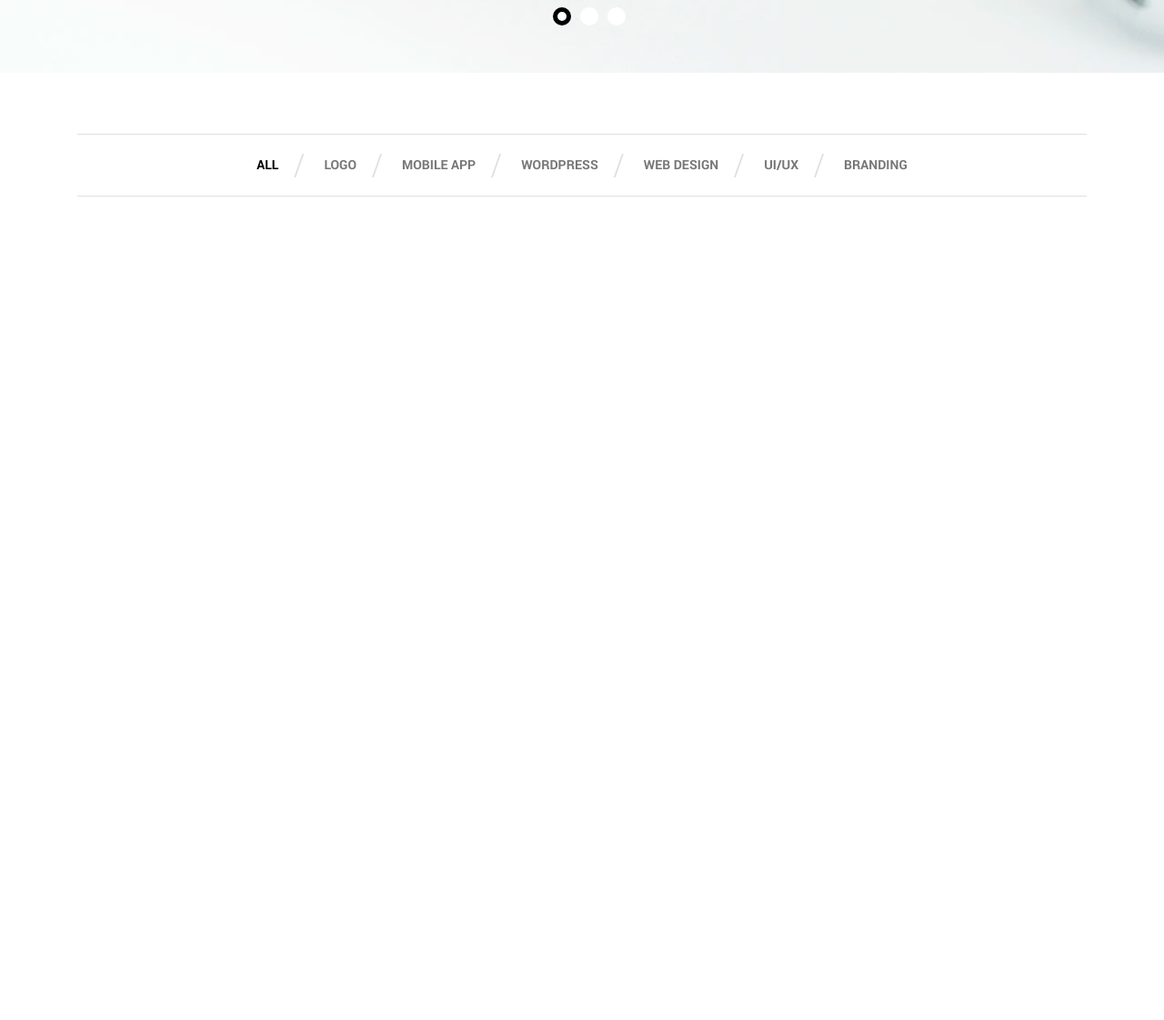
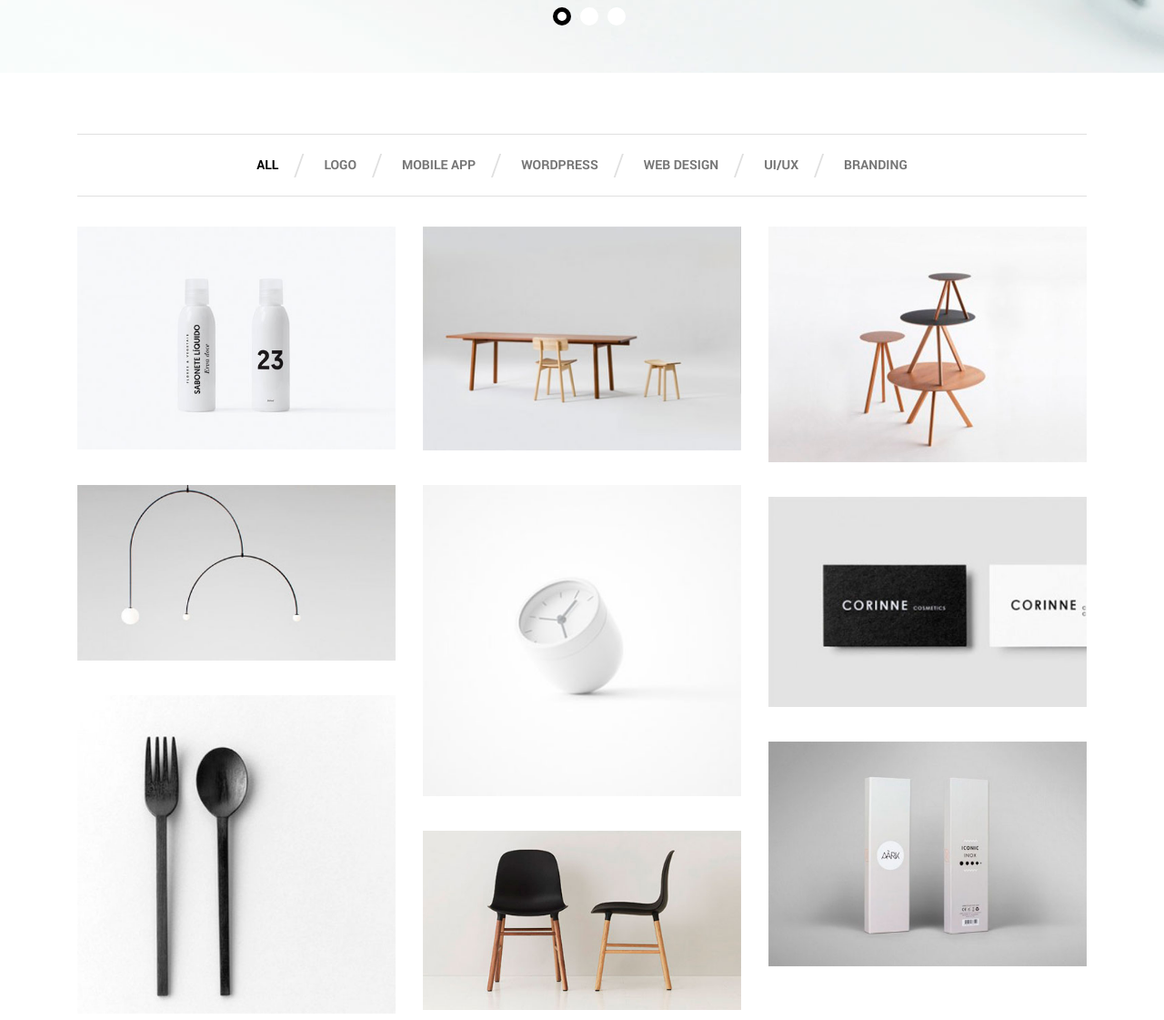
Before and after one commit to AndreyZaklitskiy/LIAN, a website: page app/index.html in a window 1280 px wide. Shown: the part 810-1931 px from the top of the page at 91% size. Before the commit the page ends 1059 px from the top, so only its background shows below. Drawn offline with nearby package versions, Linux system fonts and the light colour scheme; files that its build step writes are made by us from their sources.

Commit message:
ыльmain-content-row sketches

```diff
--- a/app/index.html
+++ b/app/index.html
@@ -97,7 +97,45 @@
         <li class="main_content-menu-item"><a href="#">branding</a></li>
       </ul>
 
+      <div class="main_content-row">
+        <div class="main_content-col">
+          <div class="slide slide_1">
+            <img src="images/img-1.jpg" alt="">
+          </div>
+          <div class="slide slide_4">
+            <img src="images/img-4.jpg" alt="">
+          </div>
+          <div class="slide slide_7">
+            <img src="images/img-7.jpg" alt="">
+          </div>
 
+        </div>
+        <div class="main_content-col">
+          <div class="slide slide_2">
+            <img src="images/img-2.jpg" alt="">
+          </div>
+          <div class="slide slide_5">
+            <img src="images/img-5.jpg" alt="">
+          </div>
+          <div class="slide slide_8">
+            <img src="images/img-8.jpg" alt="">
+          </div>
+          <div class="slide slide_10">
+            <img src="images/img-10.jpg" alt="">
+          </div>
+        </div>
+        <div class="main_content-col">
+          <div class="slide slide_3">
+            <img src="images/img-3.jpg" alt="">
+          </div>
+          <div class="slide slide_6">
+            <img src="images/img-6.jpg" alt="">
+          </div>
+          <div class="slide slide_9">
+            <img src="images/img-9.jpg" alt="">
+          </div>
+        </div>
+      </div>
 
     </div>
   </section>
--- a/app/styles/sections/_main_content-section.scss
+++ b/app/styles/sections/_main_content-section.scss
@@ -37,3 +37,20 @@ li.main_content-menu-item.active {
     color: #000;
   }
 }
+
+.main_content-row {
+  @extend .row;
+}
+
+.main_content-col {
+  @extend .col-4;
+  height: 100%;
+  .slide {
+    cursor: pointer;
+    margin-bottom: 34px;
+    img {
+      width: 100%;
+      height: 100%;
+    }
+  }
+}
```
